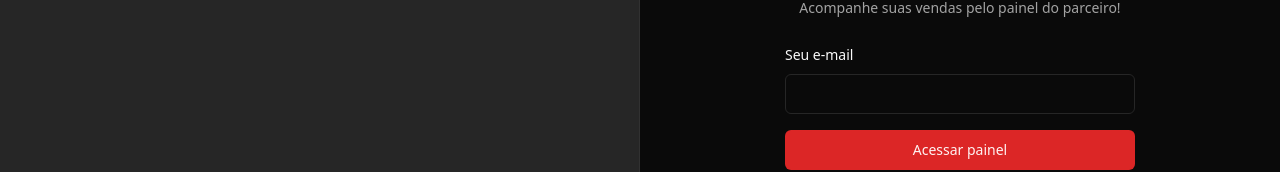
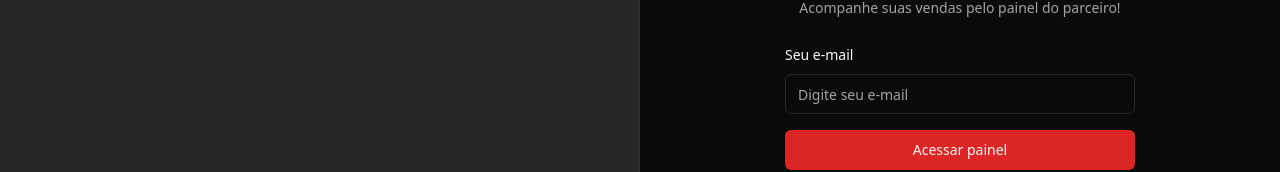
Before and after one commit to FernandoDev97/Pizza-Shop, a React (Vite) app: page /sign-in in a window 1280 px wide. Shown: the part 336-508 px from the top of the page. Built offline with nearby package versions, Linux system fonts and the light colour scheme; no server answers.

Commit message:
add route to authenticate one manager

```diff
--- /dev/null
+++ b/src/api/sign-in.ts
@@ -0,0 +1,9 @@
+import { api } from '@/lib/axios'
+
+interface SignInBody {
+  email: string
+}
+
+export async function signIn({ email }: SignInBody) {
+  await api.post('/authenticate', { email })
+}
--- a/src/pages/auth/sign-in.tsx
+++ b/src/pages/auth/sign-in.tsx
@@ -1,9 +1,11 @@
+import { useMutation } from '@tanstack/react-query'
 import { Helmet } from 'react-helmet-async'
 import { useForm } from 'react-hook-form'
-import { Link } from 'react-router-dom'
+import { Link, useSearchParams } from 'react-router-dom'
 import { toast } from 'sonner'
 import { z } from 'zod'
 
+import { signIn } from '@/api/sign-in'
 import { Button } from '@/components/ui/button'
 import { Input } from '@/components/ui/input'
 import { Label } from '@/components/ui/label'
@@ -15,20 +17,35 @@ const signInFormSchema = z.object({
 type SignInTypes = z.infer<typeof signInFormSchema>
 
 export const SignIn = () => {
+  const [seachParams] = useSearchParams()
+
   const {
     register,
     handleSubmit,
     formState: { isSubmitting },
-  } = useForm<SignInTypes>()
+  } = useForm<SignInTypes>({
+    defaultValues: {
+      email: seachParams.get('email') ?? '',
+    },
+  })
 
-  function handleSignIn(data: SignInTypes) {
-    console.log(data)
+  const { mutateAsync: authenticate } = useMutation({
+    mutationFn: signIn,
+  })
+
+  async function handleSignIn(data: SignInTypes) {
+    try {
+      await authenticate({ email: data.email })
       toast.success('Eviamos um link de autenticação para seu email', {
         action: {
           label: 'Reenviar',
           onClick: () => handleSignIn(data),
         },
       })
+    } catch (e) {
+      console.error(e)
+      toast.error('Credenciais invalidas')
+    }
   }
   return (
     <>
@@ -50,7 +67,12 @@ export const SignIn = () => {
           <form onSubmit={handleSubmit(handleSignIn)} className="space-y-4">
             <div className="space-y-2">
               <Label htmlFor="email">Seu e-mail</Label>
-              <Input {...register('email')} type="email" id="email" />
+              <Input
+                placeholder="Digite seu e-mail"
+                {...register('email')}
+                type="email"
+                id="email"
+              />
             </div>
 
             <Button disabled={isSubmitting} className="w-full" type="submit">
```
Lines whose indentation alone changed are shown as unchanged.
